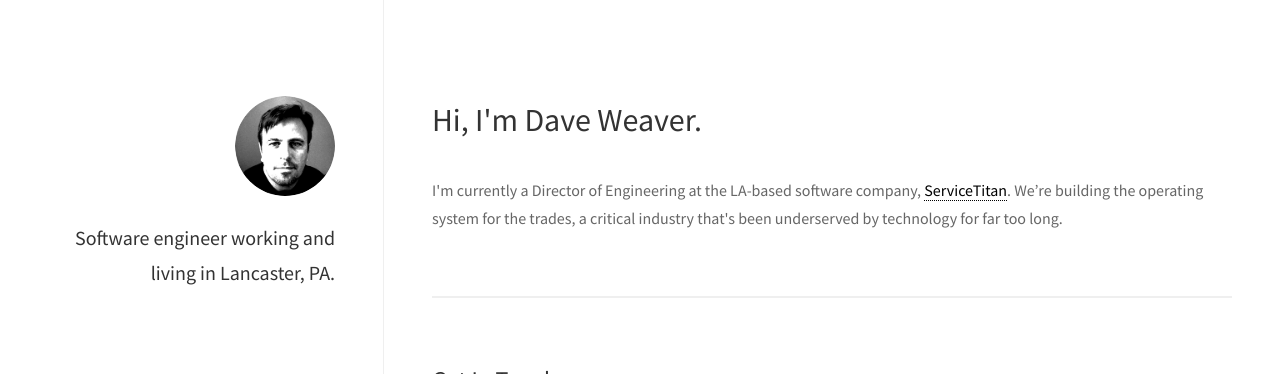
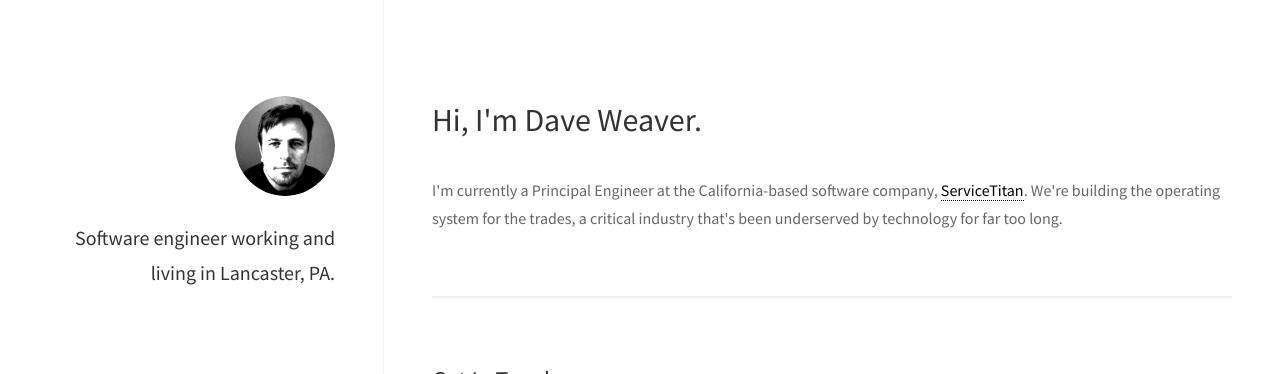
Before and after one commit to davideweaver/davideweaver.github.io, a Jekyll site: the page built from index.html, in a window 1280 px wide and 956 px high. Shown: the top 374 px of the window. Built offline with Jekyll 4.4.1, drawn with Linux system fonts in a browser that asks for light colours; nearby versions of some CDN libraries.

Commit message:
update position

```diff
--- a/_layouts/default.html
+++ b/_layouts/default.html
@@ -13,8 +13,8 @@
 	<header class="major">
 		<h2>Hi, I'm Dave Weaver.</h2>
 	</header>
-	<p>I'm currently a Director of Engineering at the LA-based software company, <a href="https://www.servicetitan.com/">ServiceTitan</a>.
-		We’re building the operating system for the trades, a critical industry that's been underserved by technology for far too long.</p>
+	<p>I'm currently a Principal Engineer at the California-based software company, <a href="https://www.servicetitan.com/">ServiceTitan</a>.
+		We're building the operating system for the trades, a critical industry that's been underserved by technology for far too long.</p>
 </section>
 
 <section>
```
